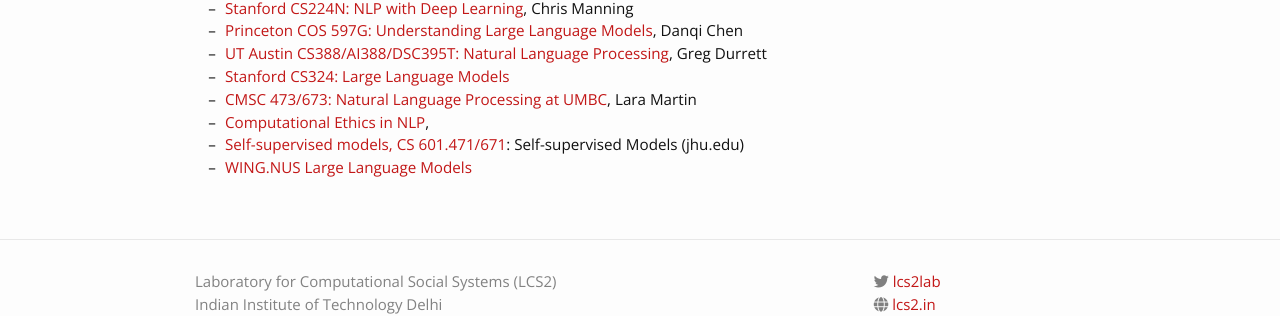
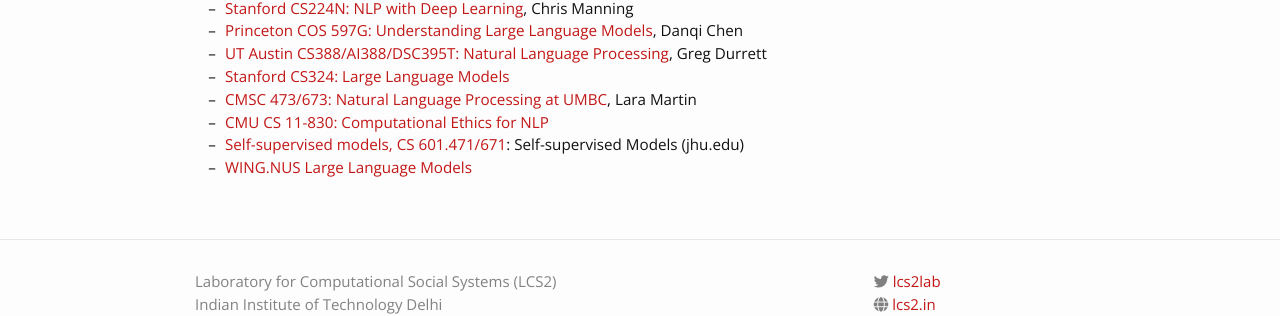
Before and after one commit to lcs2-iitd/ELL881-AIL821-2401, a Jekyll site: the page built from materials.md, in a window 1280 px wide. Shown: the part 699-1015 px from the top of the page. Built offline with Jekyll 4.4.1, drawn with Linux system fonts in a browser that asks for light colours; nearby versions of some CDN libraries.

Commit message:
Update materials.md

```diff
--- a/materials.md
+++ b/materials.md
@@ -29,6 +29,6 @@
 * [UT Austin CS388/AI388/DSC395T: Natural Language Processing](https://www.cs.utexas.edu/~gdurrett/courses/online-course/materials.html), Greg Durrett
 * [Stanford CS324: Large Language Models](https://stanford-cs324.github.io/winter2022/)
 * [CMSC 473/673: Natural Language Processing at UMBC](https://laramartin.net/NLP-class/), Lara Martin
-* [Computational Ethics in NLP](https://demo.clab.cs.cmu.edu/ethical_nlp/),
+* [CMU CS 11-830: Computational Ethics for NLP](http://demo.clab.cs.cmu.edu/ethical_nlp/)
 * [Self-supervised models, CS 601.471/671](): Self-supervised Models (jhu.edu)
 * [WING.NUS Large Language Models](https://wing-nus.github.io/cs6101/)
```
